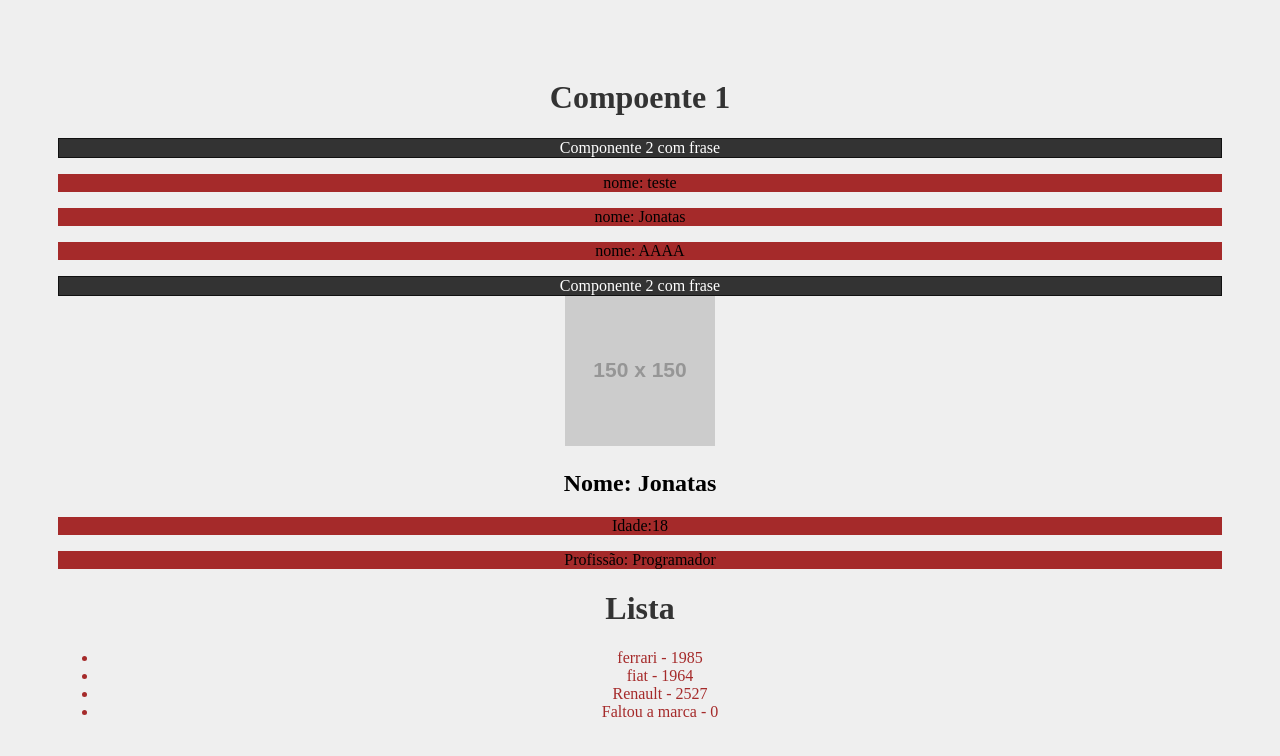
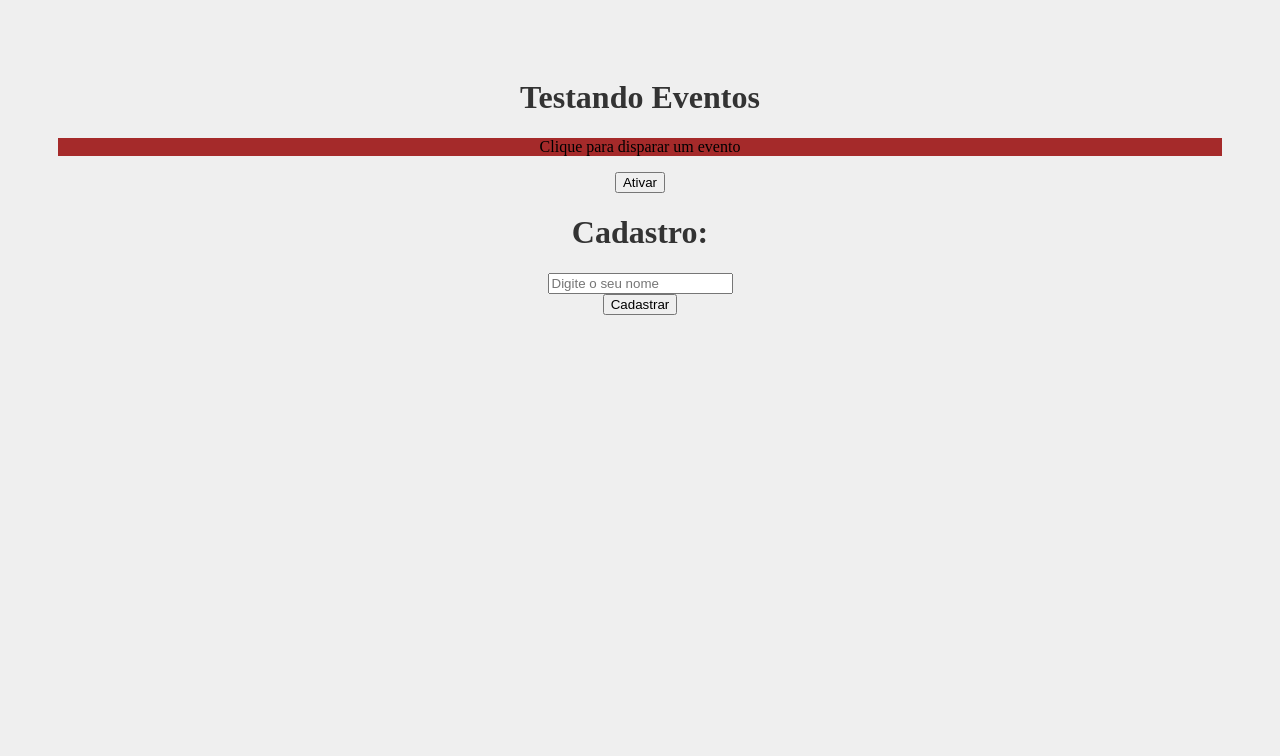
Before and after one commit to JonatasNs1/React, a React (Create React App) app in the folder meu-projeto/: page / in a window 1280 px wide. Shown: the top 756 px of the page. Built offline with nearby package versions, Linux system fonts and the light colour scheme.

Commit message:
onClick,onChange e onSubmit

```diff
--- a/meu-projeto/src/App.js
+++ b/meu-projeto/src/App.js
@@ -7,30 +7,16 @@
 import Frase from './components/Frase';
 import List from './components/List';
 
+import Evento from './components/Evento';
+import Form from './components/Form';
+function App() {
 
 
-function App() {
-
-  const name = 'AAAA';
-
-// const url = "https://via.placeholder.com/150"
   return (
     <div className="App">
-    {/* <h1> Projeto  </h1>
-    <h2> Teste</h2>
-    <p> Ola, {name}</p> */}
-    {/* <img src={url} alt="Minha Imagem"/> */}
-
-    <HelloWord/>
-    <SaveMyName nome="Jonatas"/>
-    <SaveMyName nome={name}/>
-    <Frase/>
-    <Pessoa nome="Jonatas"
-     idade="18"
-      profissao="Programador"
-      foto="https://via.placeholder.com/150"/>
-
-<List/>
+      <h1> Testando Eventos</h1>
+      <Evento numero="1"/>
+      <Form/>
     </div>
   );
 }
--- /dev/null
+++ b/meu-projeto/src/components/Evento.js
@@ -0,0 +1,14 @@
+function Evento({numero}){
+
+    function meuEvento(){
+    	console.log(`Ativado ${numero}`)
+    }
+    return(
+        <div>
+            <p>Clique para disparar um evento</p>
+            <button onClick={meuEvento}>Ativar</button>
+        </div>
+    )
+}
+
+export default Evento;
--- /dev/null
+++ b/meu-projeto/src/components/Form.js
@@ -0,0 +1,25 @@
+function Form(){
+
+    function cadastrarUsuario(e){
+        e.preventDefault()// vai parar a execussão do formulario e vai executar o que ta em seguida
+        //no caso o console
+        console.log("Cadastrou um usuario");
+    }
+
+
+    return(
+        <div>
+            <h1> Cadastro:</h1>
+            <form onSubmit={cadastrarUsuario}>
+                <div>
+                    <input type="text" placeholder="Digite o seu nome"/>
+                </div>
+                <div>
+                    <input type="submit" value="Cadastrar"/>
+                </div>
+            </form>
+        </div>
+    )
+}
+
+export default Form;
```
Also changed, not shown: 1 other file (tests, documents, lock files or other folders).
